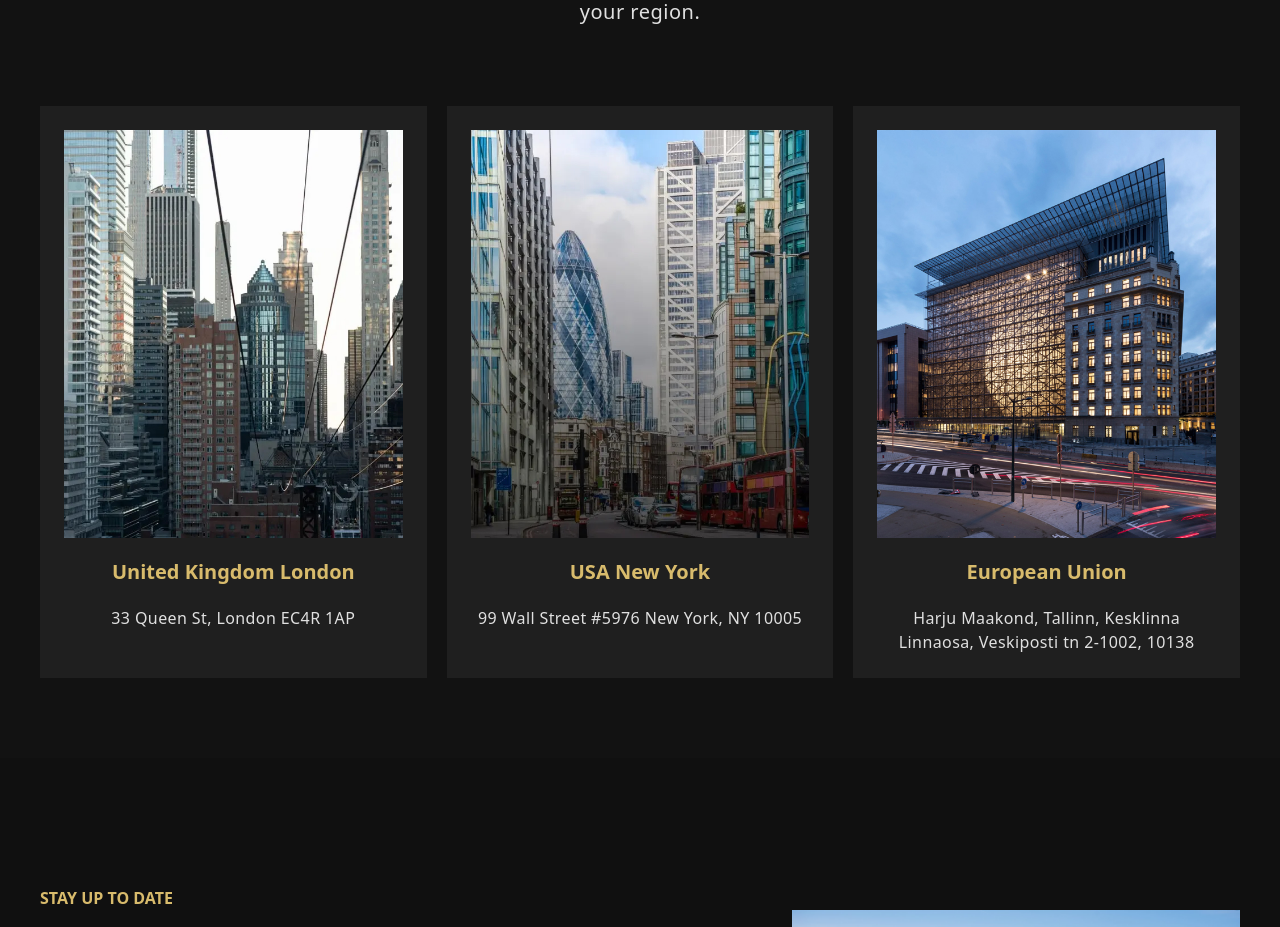
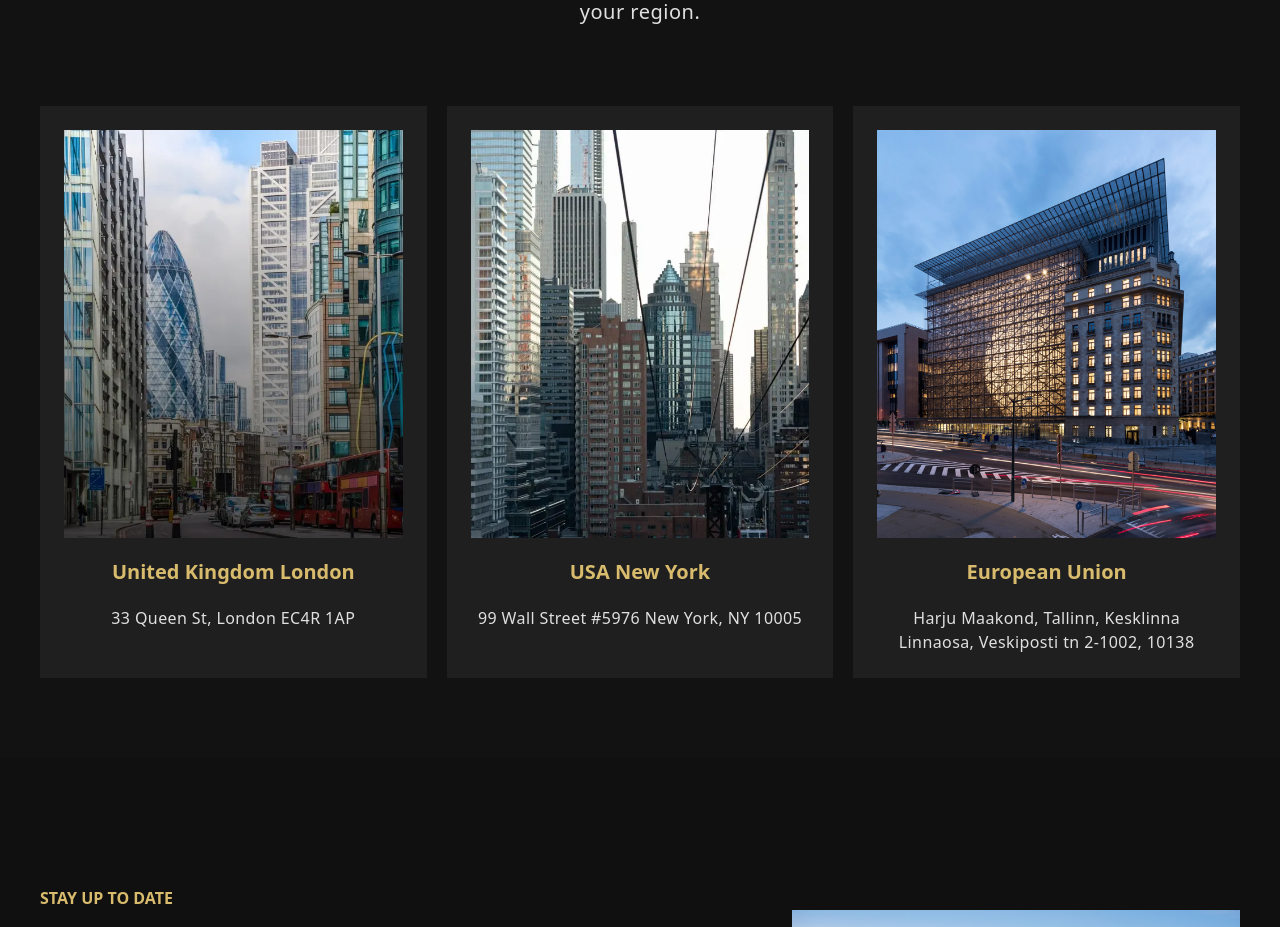
Before and after one commit to blackhorsese/Great-Winchester-2.0, a React (Create React App) app: page / in a window 1280 px wide. Shown: the part 5040-5967 px from the top of the page. Built offline with nearby package versions, Linux system fonts and the light colour scheme.

Commit message:
Update Office.jsx

```diff
--- a/src/Pages/Office.jsx
+++ b/src/Pages/Office.jsx
@@ -17,7 +17,7 @@ const Office = () => {
                 <div className='lg:grid lg:grid-cols-3 mx-auto justify-center md:gap-5 md:pt-10'>
                     <div className='py-6 px-6 bg-[#1F1F1F] hover:bg-[#2b2b2b] md:mt-0 mt-5'
                     >
-                      <img className={`transition-transform transform hover:scale-105 duration-300 cursor-pointer`} src='./Icons/london.jpg' alt='logo'/>
+                      <img className={`transition-transform transform hover:scale-105 duration-300 cursor-pointer`} src='./Icons/new-york.jpg' alt='logo'/>
                         <div
                             className='duration-300 text-center mx-auto'
                         >
@@ -32,7 +32,7 @@ const Office = () => {
                     </div>
                     <div className='py-6 px-6 bg-[#1F1F1F] hover:bg-[#2b2b2b] md:mt-0 mt-5'
                     >
-                      <img className={`transition-transform transform hover:scale-105 duration-300 cursor-pointer`} src='./Icons/new-york.jpg' alt='logo'/>
+                      <img className={`transition-transform transform hover:scale-105 duration-300 cursor-pointer`} src='./Icons/london.jpg' alt='logo'/>
                         <div
                             className='duration-300 text-center mx-auto'
                         >
```
